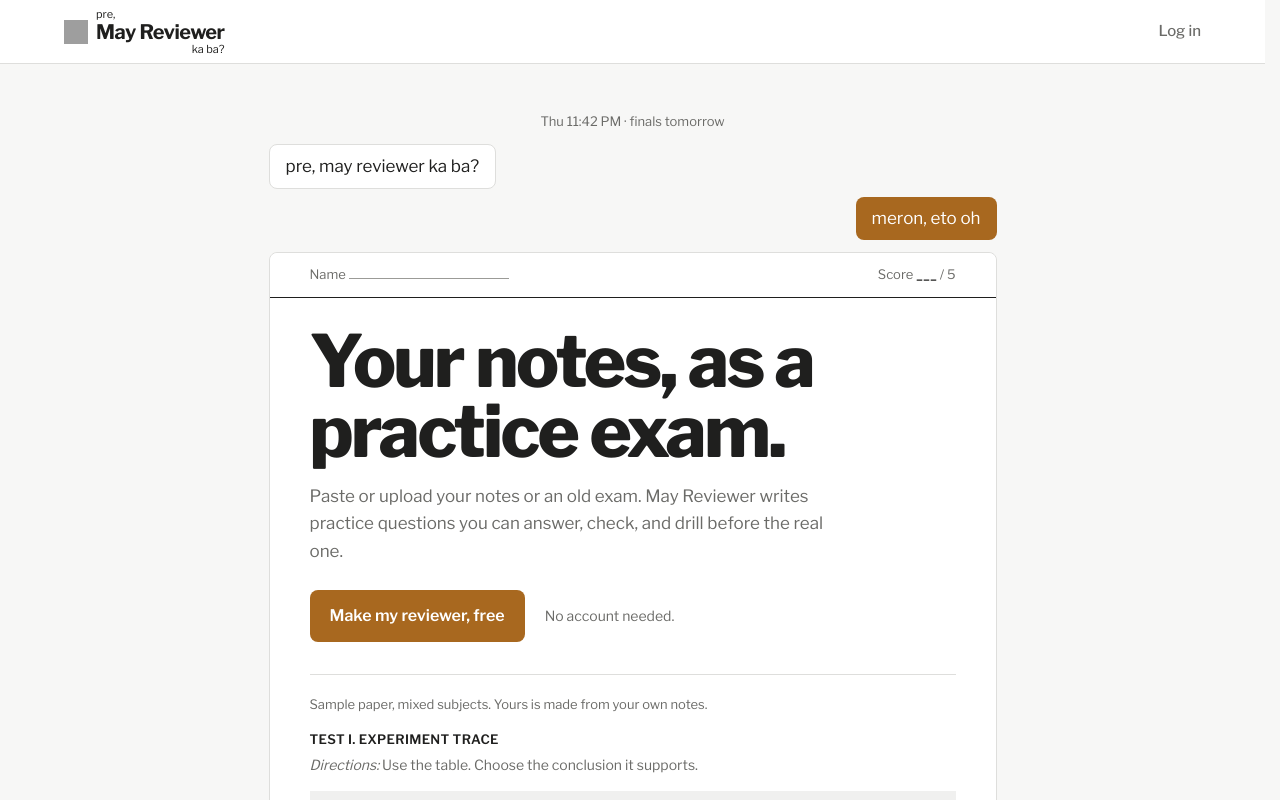
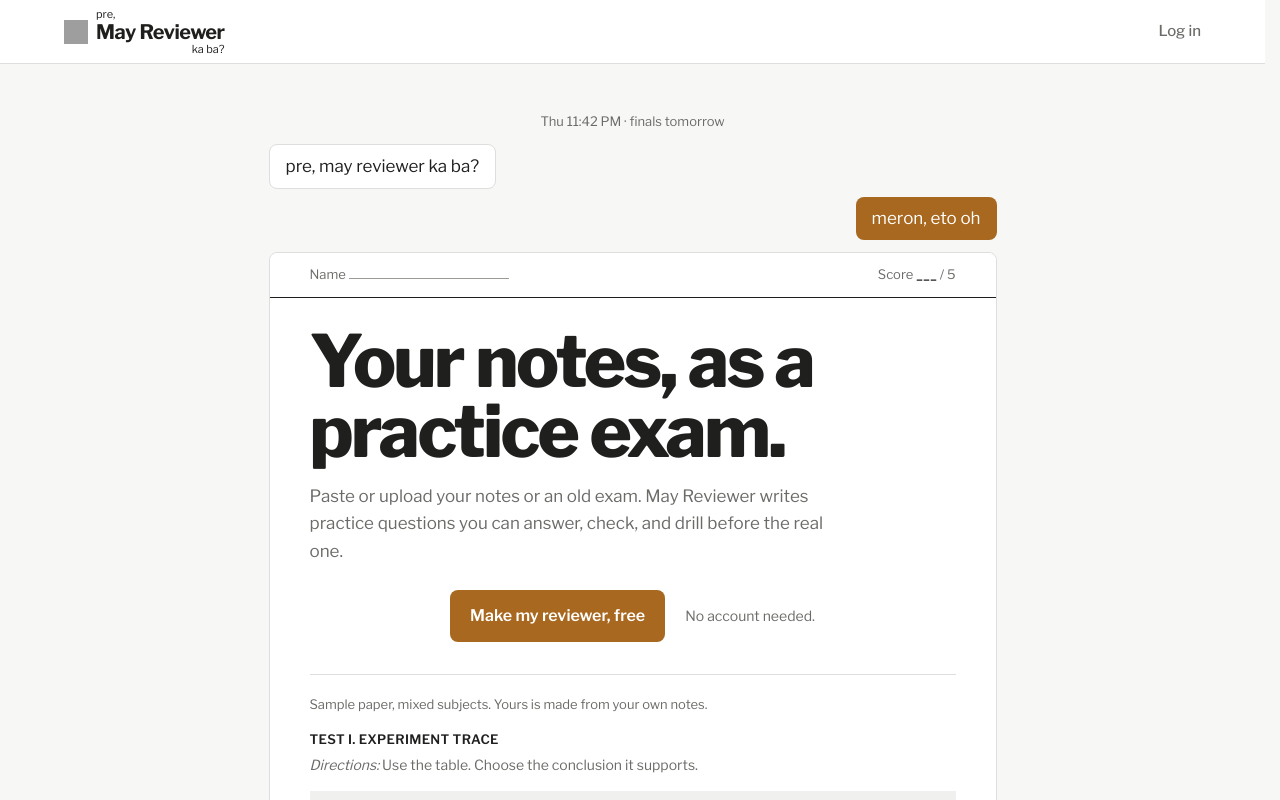
Before and after one commit to yuriolvrs/mayreviewer, a Next.js app: page / in a window 1280 px wide. Shown: the top 800 px of the page. Built offline with nearby package versions, Linux system fonts and the light colour scheme; no server answers; grey boxes are pictures that could not be loaded.

Commit message:
Center the landing page call-to-action rows

```diff
--- a/app/components/Landing.tsx
+++ b/app/components/Landing.tsx
@@ -241,7 +241,7 @@
             Paste or upload your notes or an old exam. May Reviewer writes practice questions you can answer,
             check, and drill before the real one.
           </p>
-          <div className="mt-6 flex flex-wrap items-center gap-x-5 gap-y-3 pb-8">
+          <div className="mt-6 flex flex-wrap items-center justify-center gap-x-5 gap-y-3 pb-8">
             <Link
               href="/reviewer/new"
               className="rounded-lg bg-accent px-5 py-3.5 text-[1rem] font-semibold text-on-accent hover:bg-accent-hover"
@@ -289,7 +289,7 @@
         </Bubble>
         <Bubble from="me" delay="0ms">gawa ka rin, libre lang</Bubble>
       </div>
-      <div className="mt-6 flex flex-wrap items-center gap-x-5 gap-y-3">
+      <div className="mt-6 flex flex-wrap items-center justify-center gap-x-5 gap-y-3">
         <Link
           href="/reviewer/new"
           className="rounded-lg bg-accent px-5 py-3.5 text-[1rem] font-semibold text-on-accent hover:bg-accent-hover"
```
